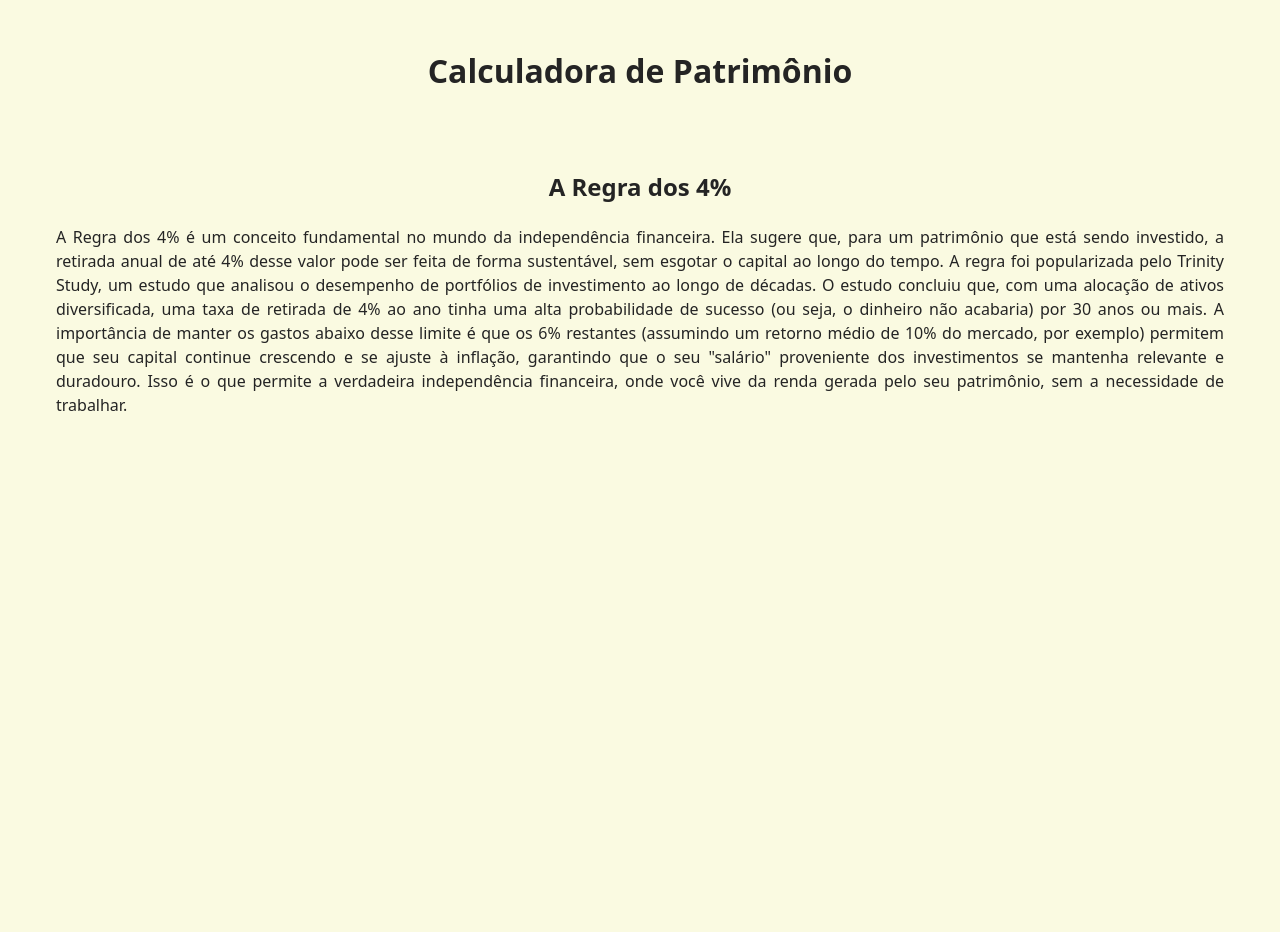
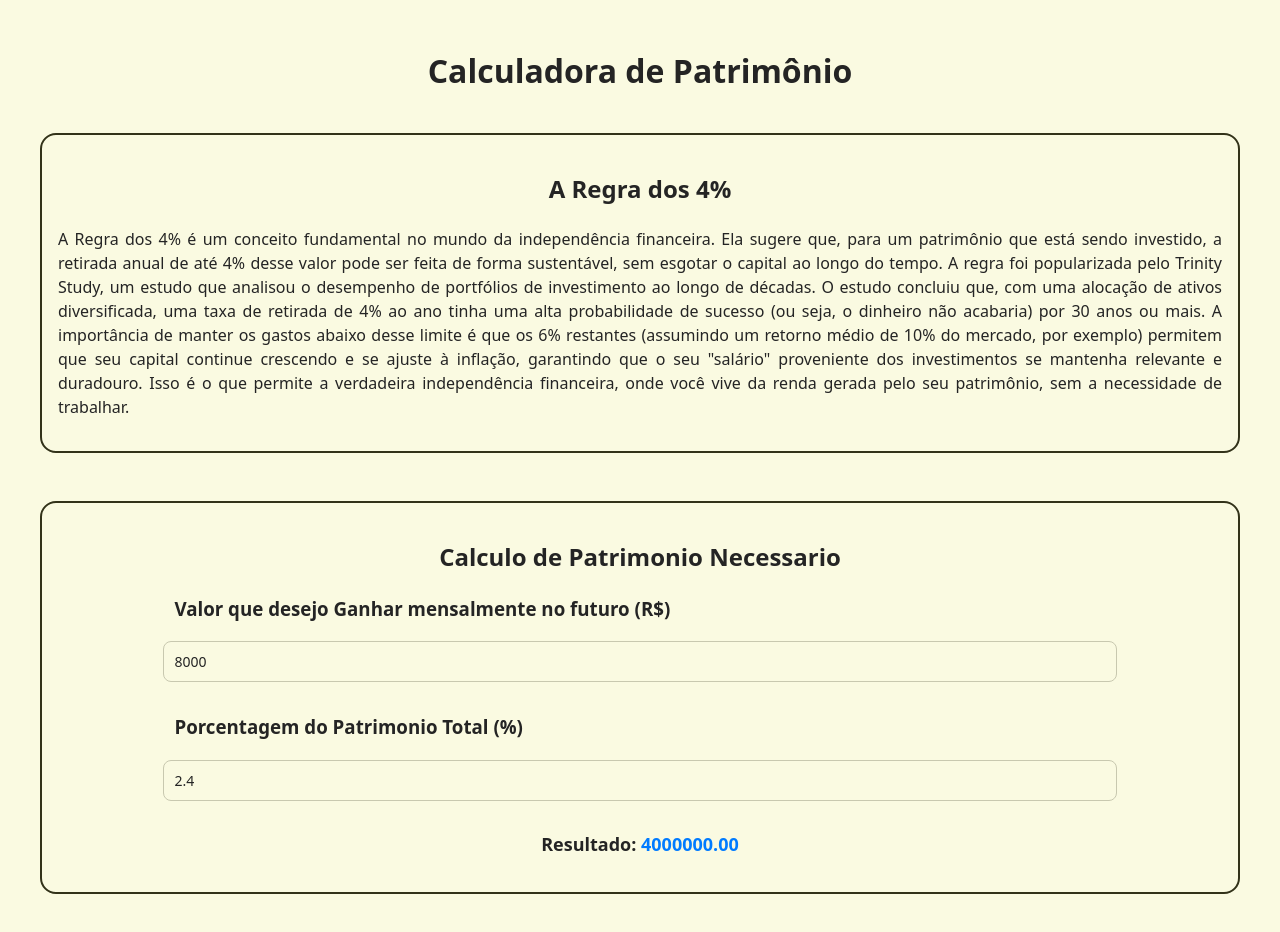
Before and after one commit to Nicolas-Botelho/investiment_planning, a React (Vite) app: page / in a window 1280 px wide. Shown: the part 180-1112 px from the top of the page. Before the commit the page ends 800 px from the top, so only its background shows below. Built offline with nearby package versions, Linux system fonts and the light colour scheme.

Commit message:
feat: total patr calc

```diff
--- a/src/App.tsx
+++ b/src/App.tsx
@@ -1,6 +1,7 @@
 import './style/App.css'
 import Header from './components/header'
-import Card from './components/card'
+import Card from './components/textcard'
+import PTCard from './components/patr_total_card'
 
 const card_4_rule_title: string = "A Regra dos 4%"
 const card_4_rule_descr: string = `
@@ -16,6 +17,8 @@ function App() {
     <div>
       <Header/>
       <Card title={card_4_rule_title} description={card_4_rule_descr}/>
+      <br/><br/>
+      <PTCard/>
     </div>
   )
 }
--- a/src/components/header.tsx
+++ b/src/components/header.tsx
@@ -1,8 +1,7 @@
 import logo from "../../imgs/calculator.png"
-import React from "react"
 import "../style/header.css"
 
-const Header: React.FC = () => {
+function Header(){
   return (
     <header className="header">
       <img src={logo} alt="Calculator Logo" className="logo"/>
--- /dev/null
+++ b/src/components/patr_total_card.tsx
@@ -0,0 +1,44 @@
+import "../style/card.css"
+
+import { useState } from "react";
+
+export default function PTCard() {
+  const [num1, setNum1] = useState(8000);
+  const [num2, setNum2] = useState(2.4);
+
+  const value = Number(num1);
+  const percent = Number(num2);
+  let r: number
+  if (percent == 0) {
+    r = 0
+  }
+  else {
+    r = (value * 12) / (percent / 100)
+  }
+  const rStr: string = r.toFixed(2)
+
+  return (
+    <div className="card">
+      <h2>Calculo de Patrimonio Necessario</h2>
+      <h3 className="h3">Valor que desejo Ganhar mensalmente no futuro (R$)</h3>
+      <input
+        type="number"
+        value={num1}
+        className="input"
+        onChange={(e) => setNum1(e.target.value)}
+        placeholder="Digite o valor que desejo Ganhar mensalmente no futuro (R$)"
+      />
+      <h3 className="h3">Porcentagem do Patrimonio Total (%)</h3>
+      <input
+        type="number"
+        value={num2}
+        className="input"
+        onChange={(e) => setNum2(e.target.value)}
+        placeholder="Digite a porcentagem do Patrimonio Total (%)"
+      />
+      <p className="resultado">
+        Resultado: <span>{rStr}</span>
+      </p>
+    </div>
+  );
+}
--- a/src/components/card.tsx
+++ b/src/components/textcard.tsx
@@ -1,4 +1,3 @@
-import React from "react";
 import "../style/card.css";
 
 interface CardProps {
@@ -6,7 +5,7 @@ interface CardProps {
   description: string;
 }
 
-const Card: React.FC<CardProps> = ({ title, description }) => {
+function Card({title, description}: CardProps) {
   return (
     <div className="card">
       <h2>{title}</h2>
--- a/src/style/card.css
+++ b/src/style/card.css
@@ -1,7 +1,56 @@
 .card {
   padding: 1rem;
   text-align: center;
+  border-style: solid;
+  border-radius: 1rem;
+  border-width: 0.15rem;
+  border-color: rgb(50, 50, 25);
 }
+
 .p {
-    text-align: justify;
+  text-align: justify;
 }
+
+.h3 {
+  text-align: justify;
+  margin-left: 10%;
+}
+
+.input {
+  width: 80%;
+  padding: 10px;
+  margin-bottom: 12px;
+  border: 1px solid rgb(200, 200, 175);
+  border-radius: 8px;
+  font-size: 14px;
+  transition: border-color 0.3s ease;
+  background-color: rgb(250, 250, 225);
+  font-family: system-ui, Avenir, Helvetica, Arial, sans-serif;
+  color: #242424;
+}
+
+.input:focus {
+  border-color: rgb(50, 50, 25);
+  outline: none;
+}
+
+.input::-webkit-inner-spin-button,
+.input::-webkit-outer-spin-button {
+  -webkit-appearance: none;
+  margin: 0;
+}
+
+.input {
+  -moz-appearance: textfield;
+}
+
+.resultado {
+  font-size: 18px;
+  font-weight: bold;
+  text-align: center;
+  color: #242424;
+}
+
+.resultado span {
+  color: #007bff;
+}
--- a/src/style/header.css
+++ b/src/style/header.css
@@ -10,5 +10,5 @@
   transition: filter 300ms;
 }
 .logo:hover {
-  filter: drop-shadow(0 0 2em rgb(250, 250, 140));
+  filter: drop-shadow(0 0 2em rgb(250, 225, 50));
 }
```
